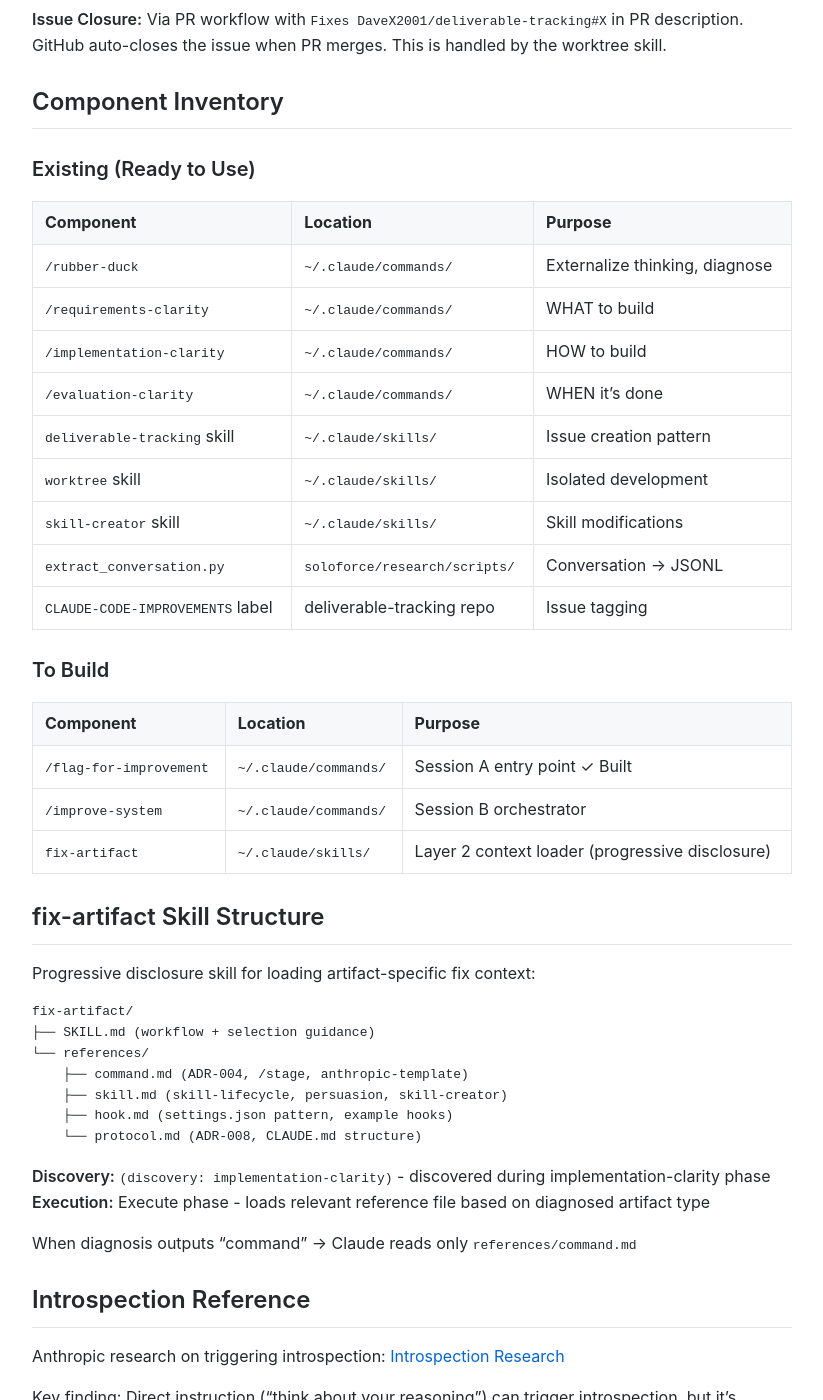
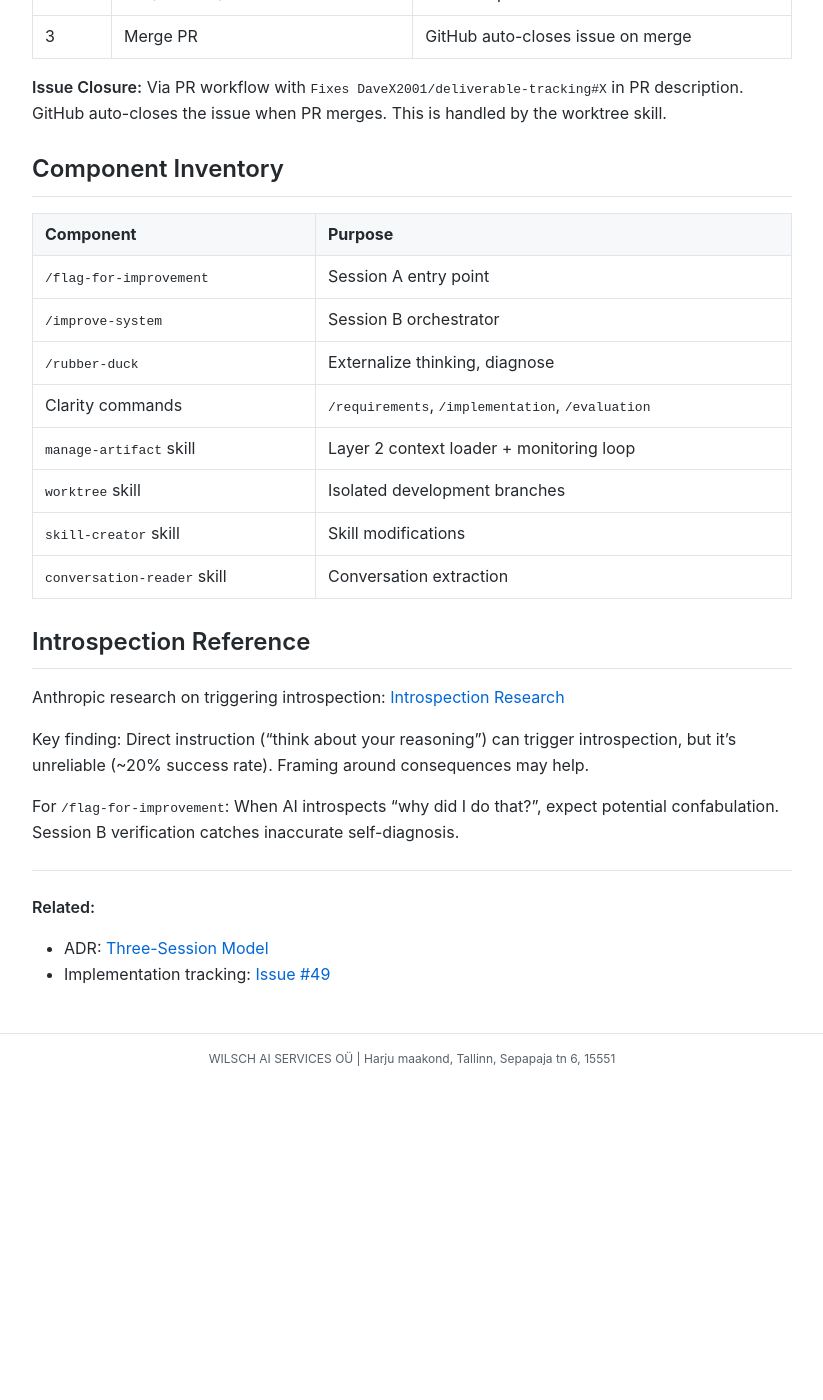
Before and after one commit to MariusWilsch/public-wilsch-ai-pages, a Jekyll site: the page built from global/improve-system-architecture.md, in a window 1280 px wide and 1400 px high, scrolled down 4044 px. Shown: the whole window, without its empty margins (228-1051 px from the left). Built offline with Jekyll 4.4.1, drawn with Linux system fonts in a browser that asks for light colours; our own code applies the rules of GitHub Pages for plain Markdown files; after the commit the page ends 5127 px from its top, so only the background shows below that; some of the changed text lies outside the part shown.

Commit message:
Sync from hippocampus 2025-12-23

````diff
--- a/global/improve-system-architecture.md
+++ b/global/improve-system-architecture.md
@@ -28,11 +28,11 @@ Session B (soloforce): /improve-system → FIFO + related hint → User picks
                                                               ↓
                        /rubber-duck → Diagnose artifact type
                                                               ↓
-                       Clarity phases → fix-artifact skill (Layer 2) → Execute
+                       Clarity phases → manage-artifact skill (Layer 2) → Execute
                                                               ↓
                        PRE-COMMIT PAUSE → "Verify in project session"
                                                               ↓
-Session A2 (Project): Verify fix → Report back
+Session C (Project): Verify fix → Report back
                                                               ↓
                        ↙ If failed: back to rubber-duck with new context
 Session B (cont): Confirm → PR via worktree → Merge (auto-closes issue)
@@ -89,14 +89,14 @@ Artifact Types:
 | Step | Action | Notes |
 |------|--------|-------|
 | 9 | `/requirements-clarity` | WHAT to fix |
-| 10 | `/implementation-clarity` | HOW to fix → `fix-artifact` skill discovered |
+| 10 | `/implementation-clarity` | HOW to fix → `manage-artifact` skill discovered |
 | 11 | `/evaluation-clarity` | Success criteria |
-| 12 | Execute + **Layer 2 context** | `fix-artifact` skill loads relevant reference |
+| 12 | Execute + **Layer 2 context** | `manage-artifact` skill loads relevant reference |
 | 13 | PRE-COMMIT PAUSE | "Verify in new project session" |
 
 ### Failed Verification Handling
 
-If user returns from Session A2 saying "didn't work":
+If user returns from Session C saying "didn't work":
 - Return to Step 8 (rubber-duck) with NEW conversation context
 - Iterate diagnosis and fix with updated understanding
 - Issue stays open until fix verified
@@ -124,6 +124,8 @@ Part of `/rubber-duck` diagnosis - the fix depends on artifact type:
 | 2 | Trigger same scenario | - |
 | 3 | Observe: fixed or not? | - |
 | 4 | Return to Session B | - |
+
+**Current Implementation:** `manage-artifact` skill has a monitoring loop that polls Session C conversation every 30 seconds, watching for success/failure signals in real-time.
 
 ## Session B (cont): Finalize
 
@@ -137,46 +139,16 @@ Part of `/rubber-duck` diagnosis - the fix depends on artifact type:
 
 ## Component Inventory
 
-### Existing (Ready to Use)
-
-| Component | Location | Purpose |
-|-----------|----------|---------|
-| `/rubber-duck` | `~/.claude/commands/` | Externalize thinking, diagnose |
-| `/requirements-clarity` | `~/.claude/commands/` | WHAT to build |
-| `/implementation-clarity` | `~/.claude/commands/` | HOW to build |
-| `/evaluation-clarity` | `~/.claude/commands/` | WHEN it's done |
-| `deliverable-tracking` skill | `~/.claude/skills/` | Issue creation pattern |
-| `worktree` skill | `~/.claude/skills/` | Isolated development |
-| `skill-creator` skill | `~/.claude/skills/` | Skill modifications |
-| `extract_conversation.py` | `soloforce/research/scripts/` | Conversation → JSONL |
-| `CLAUDE-CODE-IMPROVEMENTS` label | deliverable-tracking repo | Issue tagging |
-
-### To Build
-
-| Component | Location | Purpose |
-|-----------|----------|---------|
-| `/flag-for-improvement` | `~/.claude/commands/` | Session A entry point ✓ Built |
-| `/improve-system` | `~/.claude/commands/` | Session B orchestrator |
-| `fix-artifact` | `~/.claude/skills/` | Layer 2 context loader (progressive disclosure) |
-
-## fix-artifact Skill Structure
-
-Progressive disclosure skill for loading artifact-specific fix context:
-
-```
-fix-artifact/
-├── SKILL.md (workflow + selection guidance)
-└── references/
-    ├── command.md (ADR-004, /stage, anthropic-template)
-    ├── skill.md (skill-lifecycle, persuasion, skill-creator)
-    ├── hook.md (settings.json pattern, example hooks)
-    └── protocol.md (ADR-008, CLAUDE.md structure)
-```
-
-**Discovery:** `(discovery: implementation-clarity)` - discovered during implementation-clarity phase
-**Execution:** Execute phase - loads relevant reference file based on diagnosed artifact type
-
-When diagnosis outputs "command" → Claude reads only `references/command.md`
+| Component | Purpose |
+|-----------|---------|
+| `/flag-for-improvement` | Session A entry point |
+| `/improve-system` | Session B orchestrator |
+| `/rubber-duck` | Externalize thinking, diagnose |
+| Clarity commands | `/requirements`, `/implementation`, `/evaluation` |
+| `manage-artifact` skill | Layer 2 context loader + monitoring loop |
+| `worktree` skill | Isolated development branches |
+| `skill-creator` skill | Skill modifications |
+| `conversation-reader` skill | Conversation extraction |
 
 ## Introspection Reference
 
````
Also changed, not shown: other parts of global/improve-system-architecture.md (+1 -1 lines).
